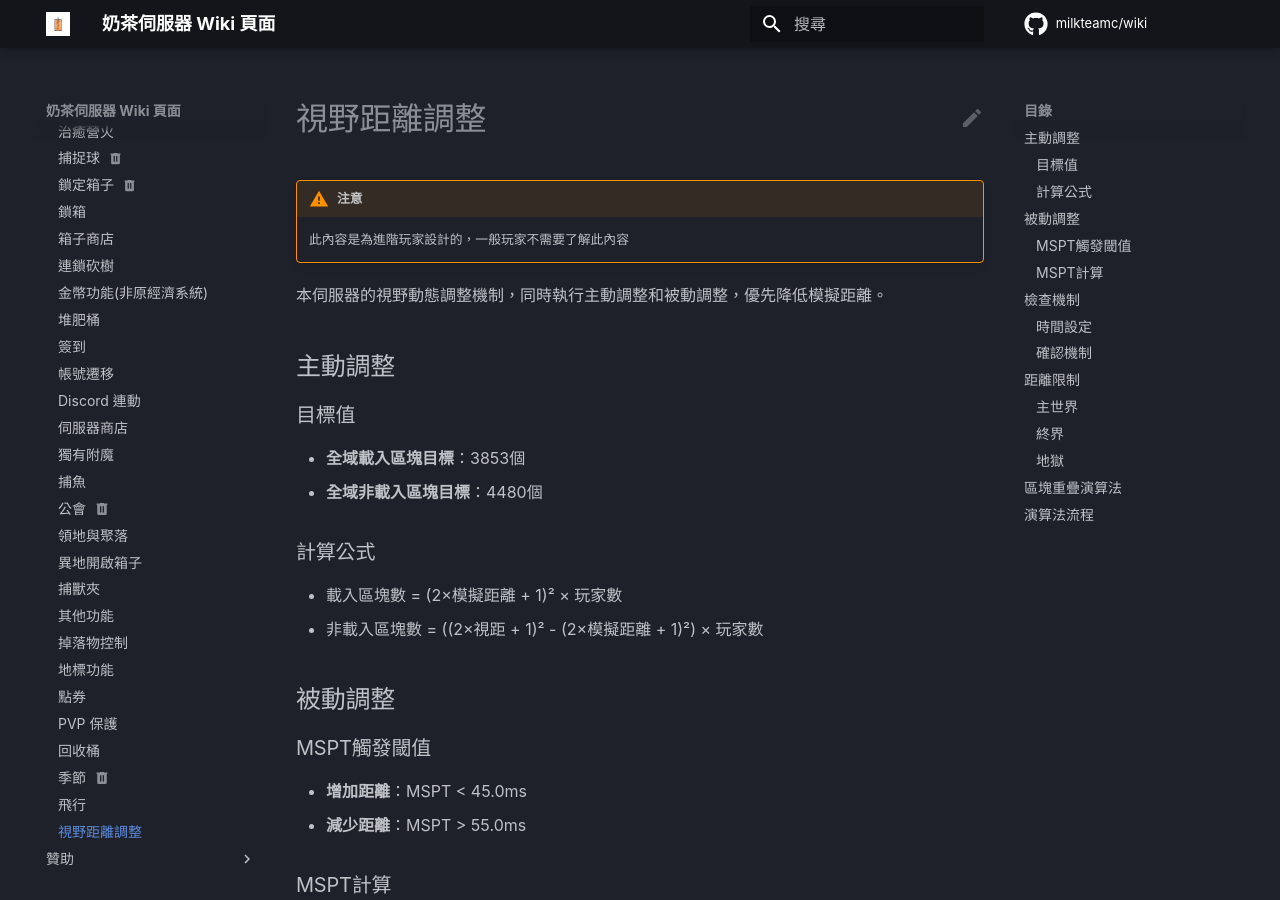
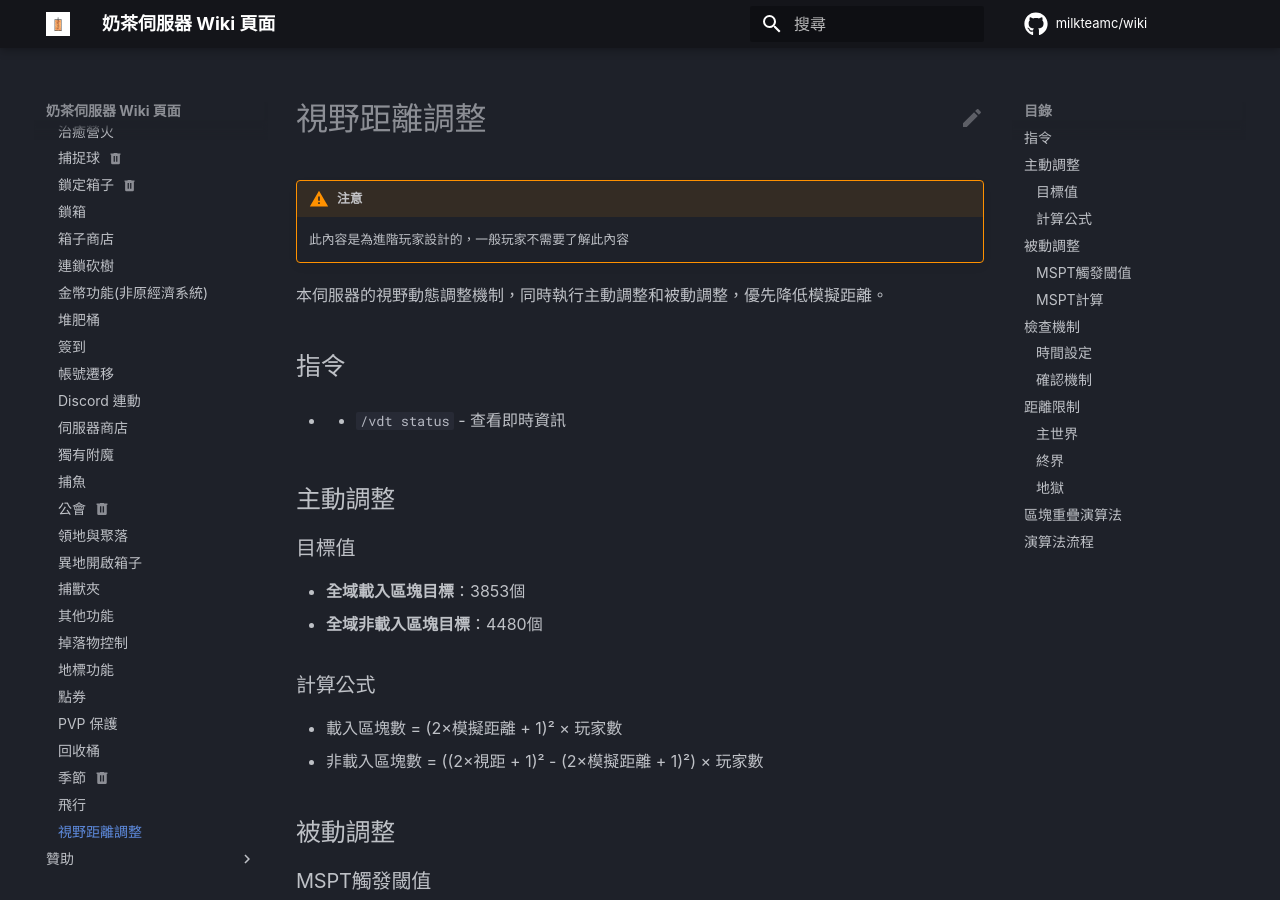
Before and after one commit to milkteamc/wiki, an MkDocs documentation site: the page built from docs/功能清單/vdt.md, in a window 1280 px wide and 900 px high. Built offline with MkDocs 1.6.1 and Material for MkDocs 9.7.7, drawn with Linux system fonts in a browser that asks for light colours; some web fonts are replaced; plug-ins that fetch from the network failed and are left out; comment, search, counter and statistics services are not loaded.

Commit message:
Update vdt.md

```diff
--- a/docs/功能清單/vdt.md
+++ b/docs/功能清單/vdt.md
@@ -4,7 +4,8 @@
     此內容是為進階玩家設計的，一般玩家不需要了解此內容
 
 本伺服器的視野動態調整機制，同時執行主動調整和被動調整，優先降低模擬距離。
-
+## 指令
+- - `/vdt status` - 查看即時資訊
 ## 主動調整
 
 ### 目標值
```
